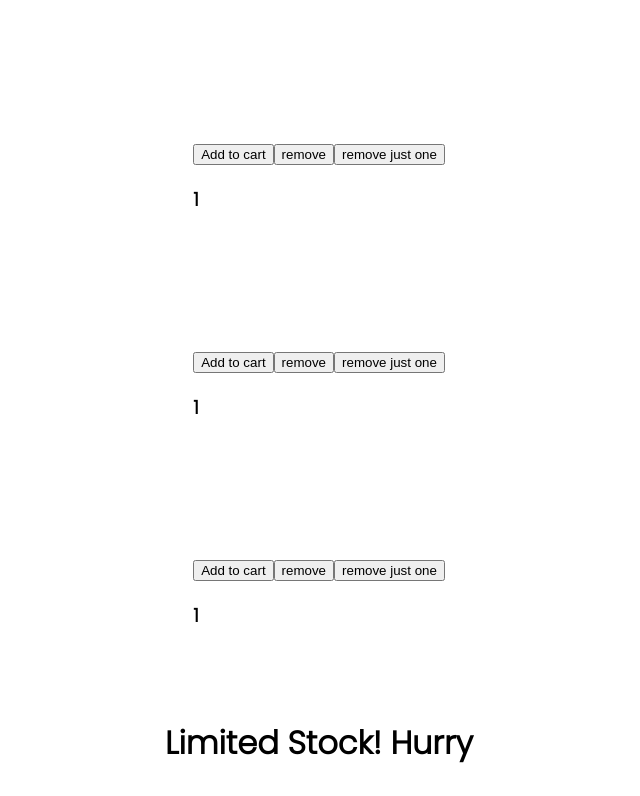
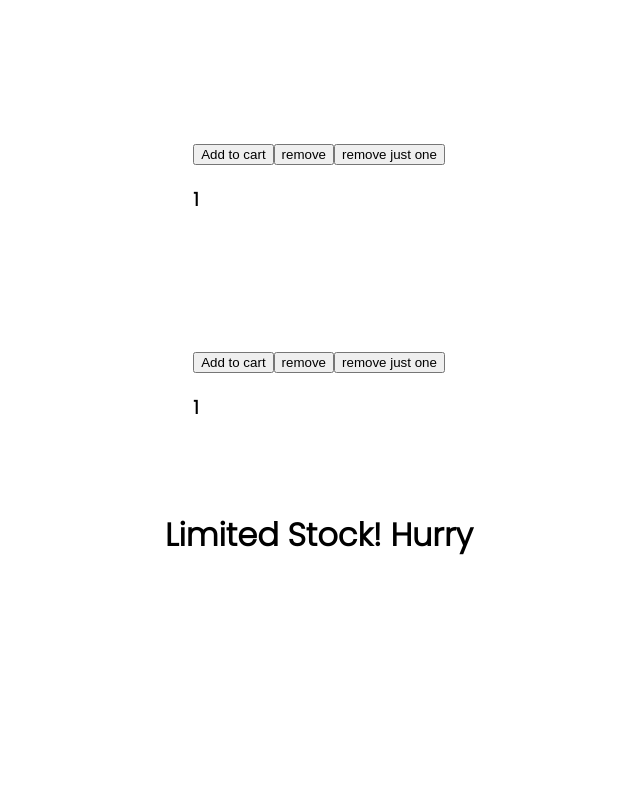
Before and after one commit to farazhafeez26/ecommerce-project, a React (Create React App) app: page / in a window 1280 px wide. Shown: the part 1446-2242 px from the top of the page, without its empty margins (321-961 px from the left). After the commit the page ends 2034 px from the top, so only its background shows below. Built offline with nearby package versions, Linux system fonts and the light colour scheme.

Commit message:
remove product

```diff
--- a/src/App.js
+++ b/src/App.js
@@ -23,7 +23,7 @@ function App() {
           <Product name="Amplifier" price={210}></Product>
           <Product name="Drums" price={4500}></Product>
           <Product name="Microphone" price={200}></Product>
-          <Product name="Tuner" price={200}></Product>
+
           <h1>Limited Stock! Hurry</h1>
         </div>
       </div>
```
